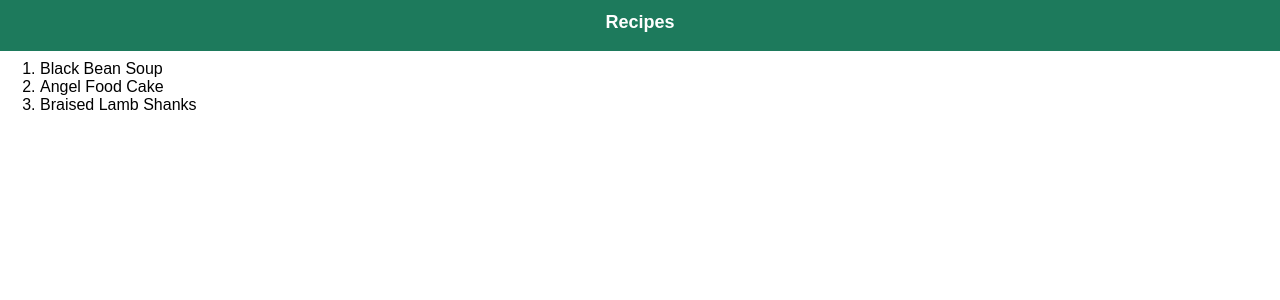
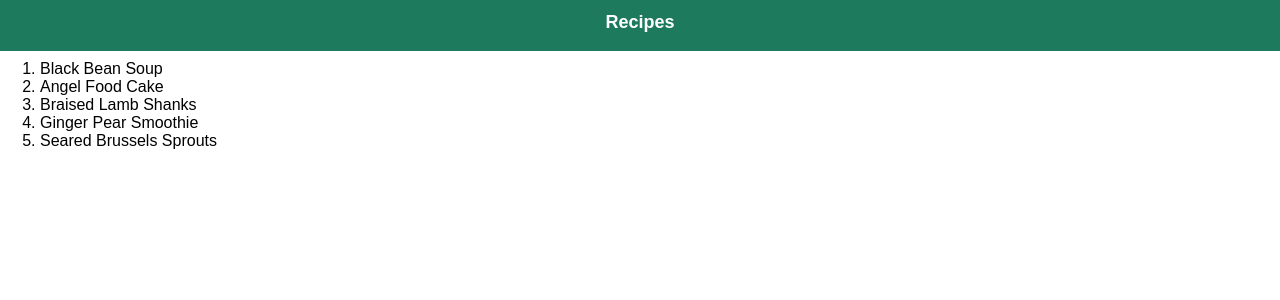
Before and after one commit to bwyan/fcc-recipe, a React app: page / in a window 1280 px wide. Shown: the top 300 px of the page. Built offline with nearby package versions, Linux system fonts and the light colour scheme.

Commit message:
Add longer list of recipes.

```diff
--- a/src/components/RecipeList.js
+++ b/src/components/RecipeList.js
@@ -8,6 +8,8 @@ class RecipeList extends React.Component {
 					<li>Black Bean Soup</li>
 					<li>Angel Food Cake</li>
 					<li>Braised Lamb Shanks</li>
+					<li>Ginger Pear Smoothie</li>
+					<li>Seared Brussels Sprouts</li>
 				</ol>
 			</div>
 		)
```
